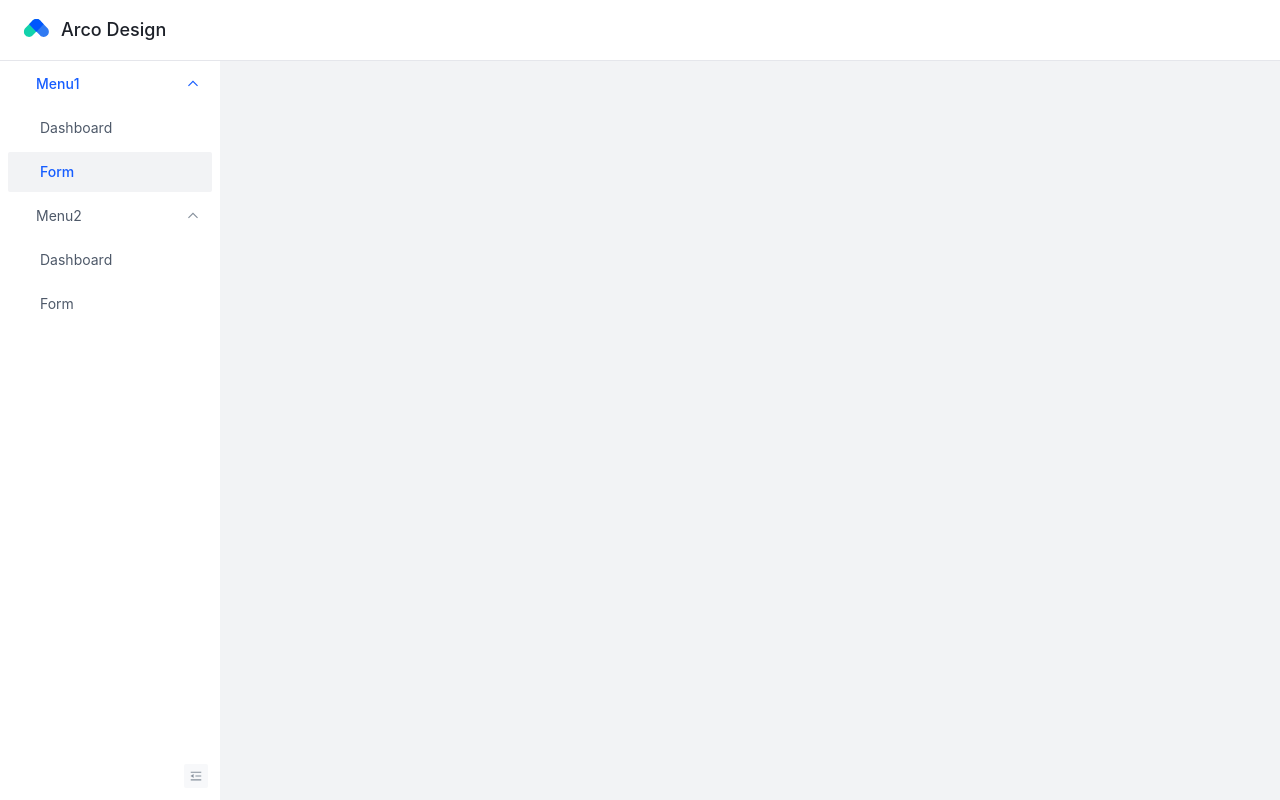
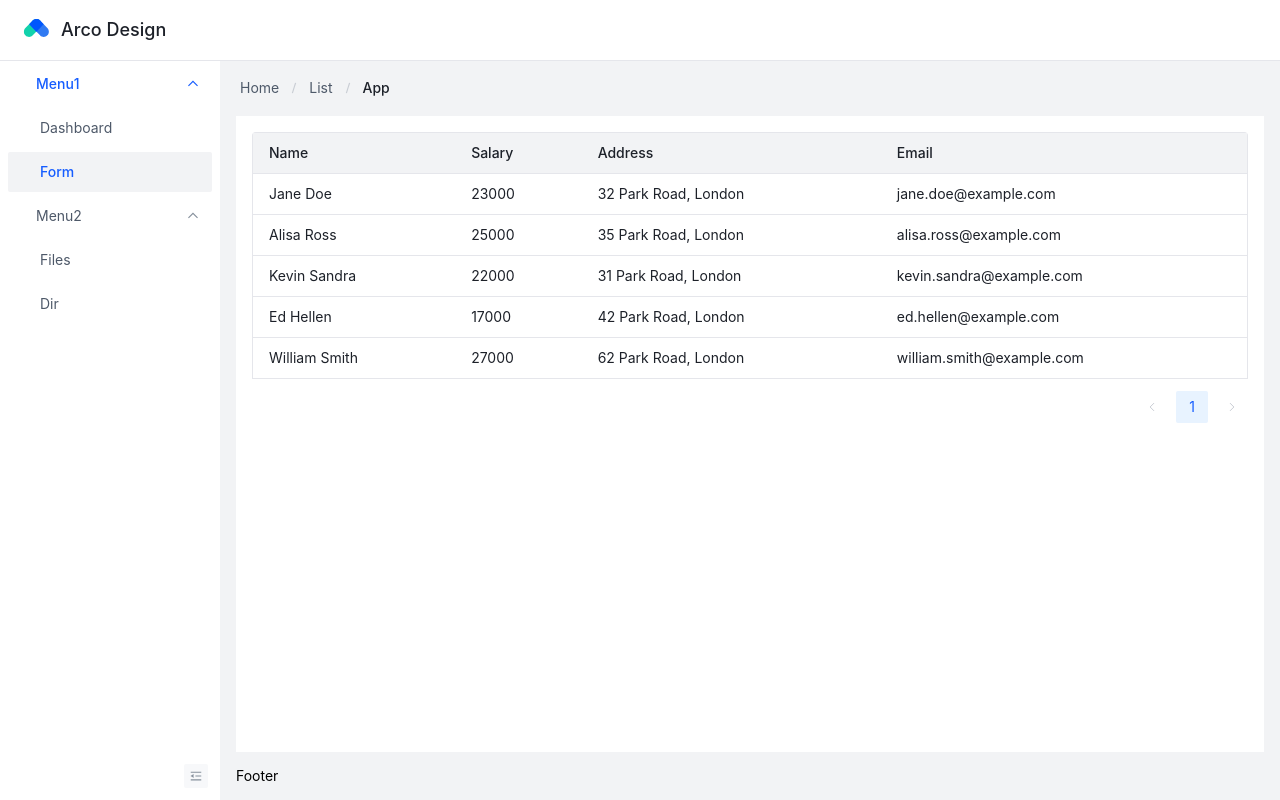
Before and after one commit to zhaozhentao/arco_admin_template, a Vue app: page /#/form in a window 1280 px wide. Built offline with nearby package versions, Linux system fonts and the light colour scheme.

Commit message:
🎨表格

```diff
--- a/src/router/index.js
+++ b/src/router/index.js
@@ -26,15 +26,15 @@ export const routes = [
   {
     path: '/menu2',
     component: Layout,
-    meta: {title: 'Menu2', icon: 'icon-apps'},
+    meta: {title: 'Menu2', icon: 'icon-idcard'},
     children: [{
       path: 'dashboard',
       component: import('@/views'),
-      meta: {title: 'Dashboard', icon: 'icon-face-smile-fill'}
+      meta: {title: 'Files', icon: 'icon-face-smile-fill'}
     }, {
       path: 'form',
       component: import('@/views'),
-      meta: {title: 'Form', icon: 'icon-face-smile-fill'}
+      meta: {title: 'Dir', icon: 'icon-face-smile-fill'}
     }]
   },
 
--- a/src/views/index.vue
+++ b/src/views/index.vue
@@ -1,4 +1,75 @@
 <template>
-  <div>
-  </div>
+  <a-layout class="layout-demo">
+    <a-layout style="padding: 0 16px;">
+      <a-breadcrumb :style="{ margin: '16px 0' }">
+        <a-breadcrumb-item>Home</a-breadcrumb-item>
+        <a-breadcrumb-item>List</a-breadcrumb-item>
+        <a-breadcrumb-item>App</a-breadcrumb-item>
+      </a-breadcrumb>
+
+      <a-layout-content>
+        <a-table :columns="columns" :data="data"/>
+      </a-layout-content>
+
+      <a-layout-footer>Footer</a-layout-footer>
+    </a-layout>
+  </a-layout>
 </template>
+
+<script>
+export default {
+  data() {
+    return {
+      columns: [
+        {title: 'Name', dataIndex: 'name',},
+        {title: 'Salary', dataIndex: 'salary',},
+        {title: 'Address', dataIndex: 'address',},
+        {title: 'Email', dataIndex: 'email',},
+      ],
+      data: [{
+        key: '1',
+        name: 'Jane Doe',
+        salary: 23000,
+        address: '32 Park Road, London',
+        email: 'jane.doe@example.com'
+      }, {
+        key: '2',
+        name: 'Alisa Ross',
+        salary: 25000,
+        address: '35 Park Road, London',
+        email: 'alisa.ross@example.com'
+      }, {
+        key: '3',
+        name: 'Kevin Sandra',
+        salary: 22000,
+        address: '31 Park Road, London',
+        email: 'kevin.sandra@example.com'
+      }, {
+        key: '4',
+        name: 'Ed Hellen',
+        salary: 17000,
+        address: '42 Park Road, London',
+        email: 'ed.hellen@example.com'
+      }, {
+        key: '5',
+        name: 'William Smith',
+        salary: 27000,
+        address: '62 Park Road, London',
+        email: 'william.smith@example.com'
+      }]
+    }
+  }
+}
+</script>
+
+<style scoped>
+.layout-demo :deep(.arco-layout-content) {
+  background: var(--color-bg-3);
+  padding: 16px;
+}
+
+.layout-demo :deep(.arco-layout-footer) {
+  height: 48px;
+  line-height: 48px;
+}
+</style>
```
